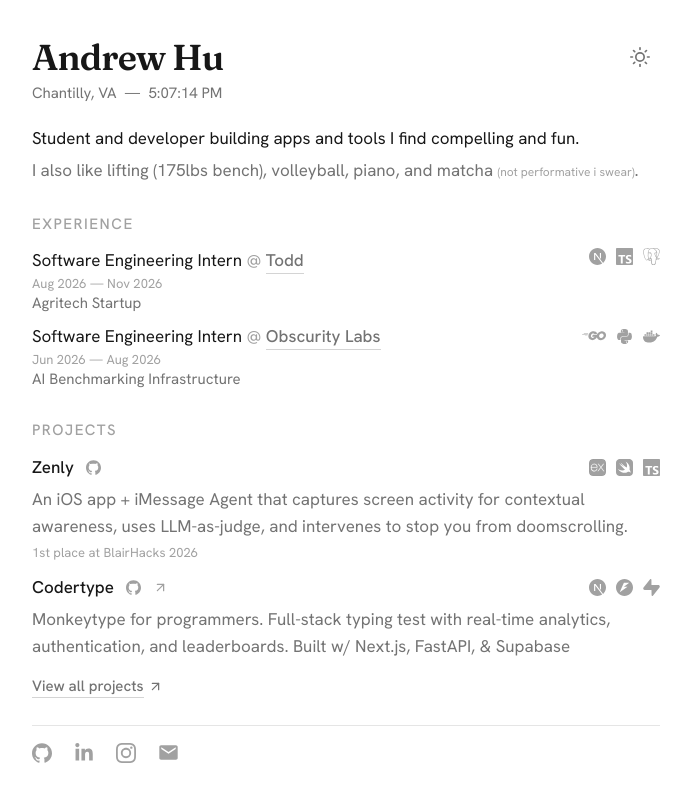
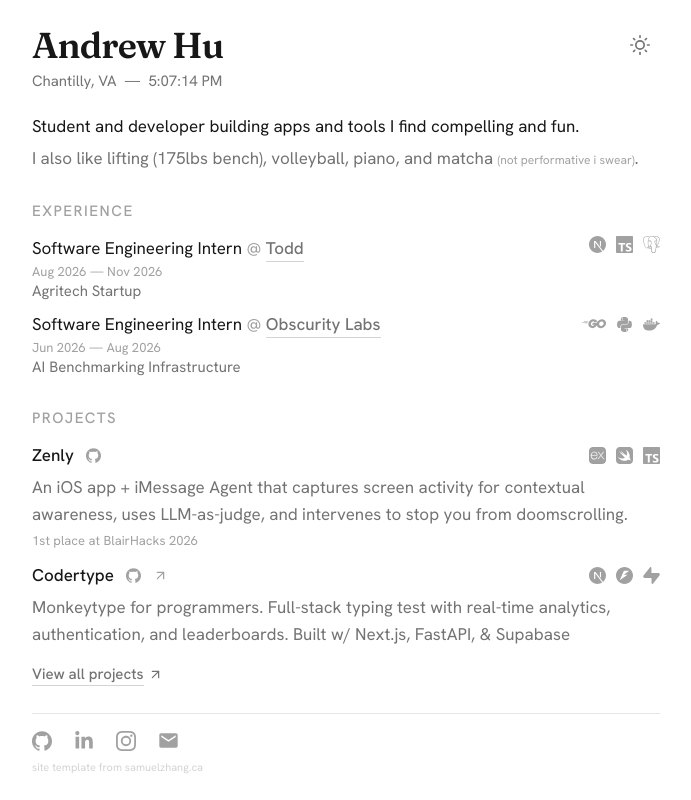
Before and after one commit to andrewdack/personalWebsite, a Next.js app: page / in a window 1280 px wide. Shown: the whole page, without its empty margins (294-985 px from the left). Built offline with nearby package versions, Linux system fonts and the light colour scheme; no server answers.

Commit message:
Add linked site template credit

```diff
--- a/app/page.tsx
+++ b/app/page.tsx
@@ -157,7 +157,8 @@ export default function Home() {
                     style={cascade()}
                 />
                 <div className="flex flex-col items-start gap-4 pt-[clamp(0.75rem,2vh,2.25rem)] sm:flex-row sm:items-center sm:justify-between sm:gap-6.5">
-                    <div className="animate-fade-in-up flex items-center gap-5.5" style={cascade()}>
+                    <div className="animate-fade-in-up" style={cascade()}>
+                        <div className="flex items-center gap-5.5">
                             {socialLinks.map(({ label, href, Icon, size }) => (
                                 <a
                                     key={label}
@@ -174,6 +175,17 @@ export default function Home() {
                                 </a>
                             ))}
                         </div>
+                        <p className="mt-2 text-[11px]">
+                            <a
+                                href="https://samuelzhang.ca"
+                                target="_blank"
+                                rel="noopener noreferrer"
+                                className="text-neutral-300 transition-colors hover:text-neutral-500 dark:text-neutral-700 dark:hover:text-neutral-500"
+                            >
+                                site template from samuelzhang.ca
+                            </a>
+                        </p>
+                    </div>
                     <div className="animate-fade-in-up w-full sm:w-auto" style={cascade()}>
                         <NowPlaying />
                     </div>
```
Lines whose indentation alone changed are shown as unchanged.
